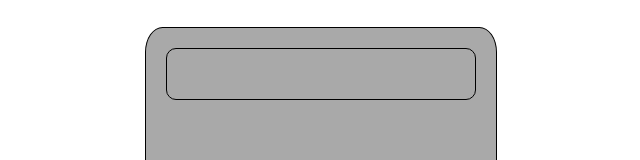
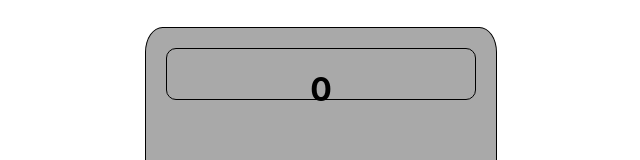
Before and after one commit to mrkshx/calculator, a React (Create React App) app: page / in a window 1280 px wide. Shown: the part 122-282 px from the top of the page, without its empty margins (319-959 px from the left). Built offline with nearby package versions, Linux system fonts and the light colour scheme.

Commit message:
added h1 as display output

```diff
--- a/src/component/display.jsx
+++ b/src/component/display.jsx
@@ -5,6 +5,7 @@ import '../style/display.scss';
 const Display = () => {
 
   return <div id="display">
+    <h1 id="display_output">0</h1>
   </div>
 }
 
```
